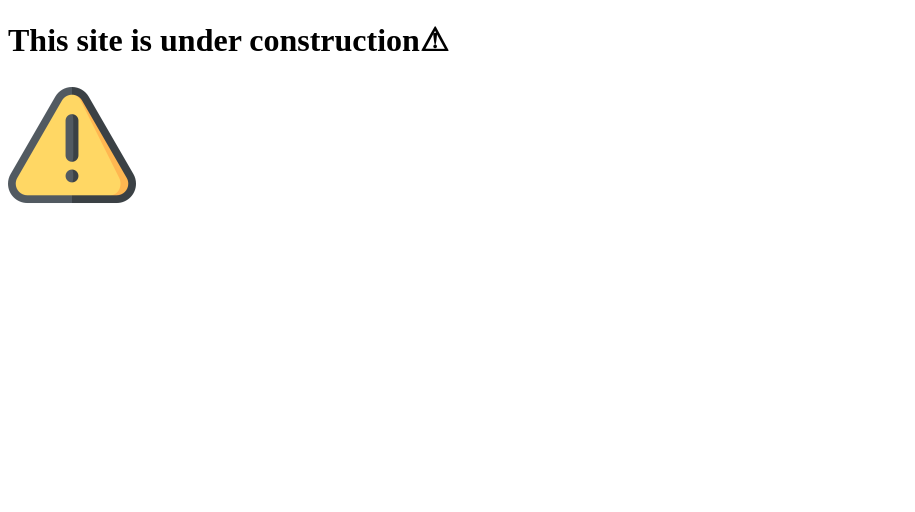
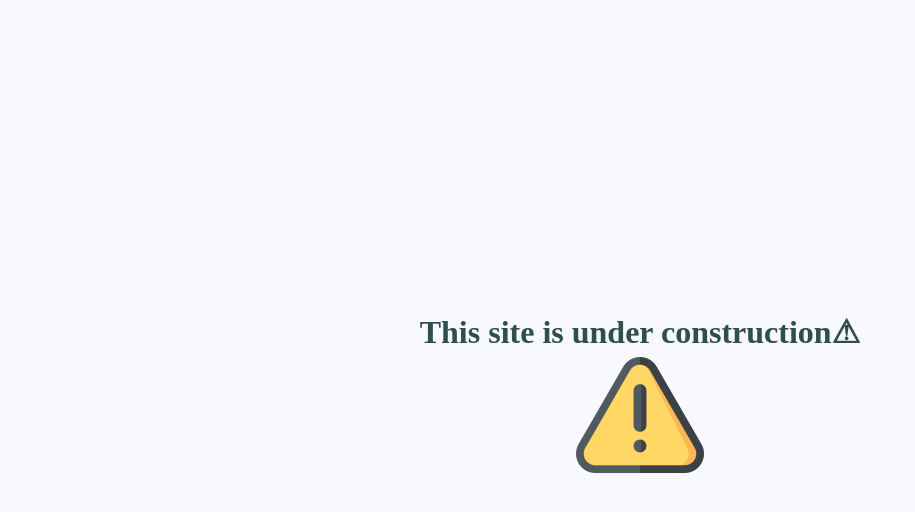
Before and after one commit to SumitKumarKar01/ekushey-Programming, a plain HTML site: page website/index.html in a window 1280 px wide. Shown: the whole page, without its empty margins (0-915 px from the left). Drawn offline with Linux system fonts and the light colour scheme.

Commit message:
centered elements

```diff
--- /dev/null
+++ b/website/css/style.css
@@ -0,0 +1,17 @@
+body{
+    margin: 0px;
+    padding: 0px;
+    background-color: ghostwhite;
+}
+#warning{
+    display: grid;
+    grid-template-columns: 1fr;
+    grid-template-rows: 100vh;
+    align-items: center;
+    justify-items: center;
+
+}
+#warning h1{
+    text-align: center;
+    color: darkslategray;
+}
--- a/website/index.html
+++ b/website/index.html
@@ -4,10 +4,15 @@
     <meta charset="UTF-8">
     <meta http-equiv="X-UA-Compatible" content="IE=edge">
     <meta name="viewport" content="width=device-width, initial-scale=1.0">
+    <link rel="stylesheet" href="css/style.css">
     <title>ekushey-Programming</title>
 </head>
 <body>
-    <h1>This site is under construction⚠</h1>
-    <img src="../image/warning.png" alt="warning sign"height = "128px" width = "128px"><!--<div>Icons made by <a href="https://www.freepik.com" title="Freepik">Freepik</a> from <a href="https://www.flaticon.com/" title="Flaticon">www.flaticon.com</a></div><div>Icons made by <a href="https://www.freepik.com" title="Freepik">Freepik</a> from <a href="https://www.flaticon.com/" title="Flaticon">www.flaticon.com</a></div>-->
+    <div id="warning">
+        <h1>This site is under construction⚠</br>
+            <img src="../image/warning.png" alt="warning sign"height = "128px" width = "128px">
+        </h1>
+    </div>
+
 </body>
 </html>
```
